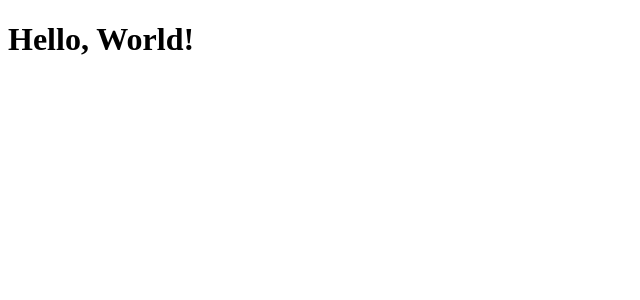
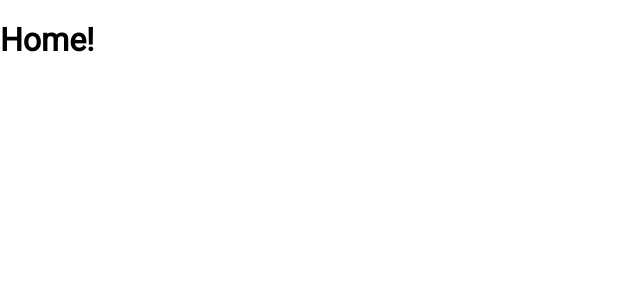
Before and after one commit to MateusMaciel340/reactjs-one-blue, a React (Create React App) app: page / in a window 1280 px wide. Shown: the top 300 px of the page, without its empty margins (0-640 px from the left). Built offline with nearby package versions, Linux system fonts and the light colour scheme.

Commit message:
Instalação: react-router | styled-components | mui/material - Definições gerais

```diff
--- a/package.json
+++ b/package.json
@@ -3,12 +3,18 @@
   "version": "0.1.0",
   "private": true,
   "dependencies": {
+    "@emotion/react": "^11.9.0",
+    "@emotion/styled": "^11.8.1",
+    "@mui/material": "^5.8.1",
+    "@mui/styled-engine-sc": "^5.8.0",
     "@testing-library/jest-dom": "^5.16.4",
     "@testing-library/react": "^13.2.0",
     "@testing-library/user-event": "^13.5.0",
     "react": "^18.1.0",
     "react-dom": "^18.1.0",
+    "react-router-dom": "^6.3.0",
     "react-scripts": "5.0.1",
+    "styled-components": "^5.3.5",
     "web-vitals": "^2.1.4"
   },
   "scripts": {
--- a/public/index.html
+++ b/public/index.html
@@ -3,6 +3,10 @@
   <head>
     <meta charset="utf-8" />
     <link rel="icon" href="%PUBLIC_URL%/favicon.ico" />
+    <link
+        rel="stylesheet"
+        href="https://fonts.googleapis.com/icon?family=Material+Icons"
+    />
     <meta name="viewport" content="width=device-width, initial-scale=1" />
     <meta name="theme-color" content="#000000" />
     <meta
--- a/src/App.js
+++ b/src/App.js
@@ -1,8 +1,12 @@
+import Routers from "./routers";
+import { GlobalStyle } from "./styles/style";
+
 function App() {
   return (
-      <div>
-          <h1>Hello, World!</h1>
-      </div>
+      <>
+          <Routers/>
+          <GlobalStyle/>
+      </>
   );
 }
 
--- /dev/null
+++ b/src/pages/index.js
@@ -0,0 +1,9 @@
+function Home(){
+    return(
+        <div>
+            <h1>Home!</h1>
+        </div>
+    )
+}
+
+export default Home;
--- /dev/null
+++ b/src/routers/index.js
@@ -0,0 +1,15 @@
+import { BrowserRouter, Routes, Route } from "react-router-dom";
+
+import Home from "../pages";
+
+function Routers(){
+    return(
+        <BrowserRouter>
+            <Routes>
+                <Route path="/" element={<Home/>}/>
+            </Routes>
+        </BrowserRouter>
+    )
+}
+
+export default Routers;
--- /dev/null
+++ b/src/styles/style.js
@@ -0,0 +1,9 @@
+import { createGlobalStyle } from "styled-components";
+
+export const GlobalStyle = createGlobalStyle`
+    @import url('https://fonts.googleapis.com/css2?family=Roboto&display=swap');
+    body{
+        padding: 0; margin: 0; box-sizing: border-box;
+        font-family: "Roboto";
+    }
+`;
```
Also changed, not shown: 1 other file (tests, documents, lock files or other folders).
